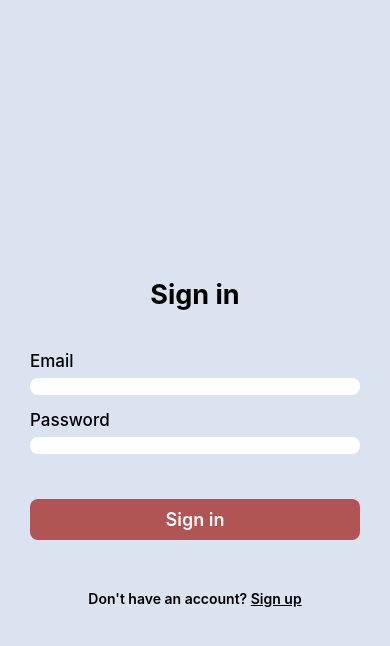
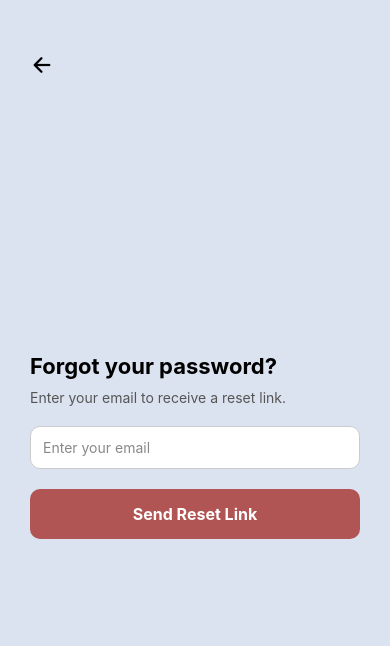
Before and after one commit to samuvosucm/GuideTourMobileAppFrontend, a React Native app: screen /ForgotPasswordScreen in a window 390 px wide. Shown: the top 646 px of the page. Built offline with nearby package versions, Linux system fonts and the light colour scheme.

Commit message:
forgot password screen added

```diff
--- a/package.json
+++ b/package.json
@@ -19,7 +19,8 @@
     "react-native-reanimated": "~3.17.4",
     "react-native-safe-area-context": "5.4.0",
     "react-native-screens": "~4.11.1",
-    "@react-native-segmented-control/segmented-control": "2.5.7"
+    "@react-native-segmented-control/segmented-control": "2.5.7",
+    "@expo/vector-icons": "^14.1.0"
   },
   "devDependencies": {
     "@babel/core": "^7.20.0"
--- a/src/navigation/AppNavigator.js
+++ b/src/navigation/AppNavigator.js
@@ -5,6 +5,7 @@ import { createNativeStackNavigator } from '@react-navigation/native-stack';
 // Screens
 import SignInScreen from '../screens/Authentication/SignInScreen';
 import SignUpScreen from '../screens/Authentication/SignUpScreen';
+import ForgotPasswordScreen from '../screens/Authentication/ForgotPasswordScreen';
 
 const Stack = createNativeStackNavigator();
 
@@ -22,6 +23,11 @@ export default function AppNavigator() {
           component={SignUpScreen}
           options={{ headerShown: false }}
         />
+        <Stack.Screen
+          name="ForgotPasswordScreen"
+          component={ForgotPasswordScreen}
+          options={{ headerShown: false }}
+        />
       </Stack.Navigator>
     </NavigationContainer>
   );
--- /dev/null
+++ b/src/screens/Authentication/ForgotPasswordScreen.js
@@ -0,0 +1,89 @@
+import { Ionicons } from '@expo/vector-icons'
+import React, { useState } from 'react'
+import { SafeAreaView, TouchableOpacity, View, Text, StyleSheet, TextInput } from 'react-native'
+
+export default function ForgotPasswordScreen({ navigation }) {
+
+    const [email, setEmail] = useState('')
+
+    const handlePasswordRecovery = async () => {
+            try {
+            } catch (error) {
+                Alert.alert("Error", error.message);
+            }
+    }
+
+    return (
+        <SafeAreaView style={{ flex: 1, backgroundColor: "#dce3f0ff" }}>
+            <View style={styles.container}>
+                <TouchableOpacity style={{marginTop:22}} onPress={() => navigation.goBack()}>
+                <Ionicons name={"arrow-back"} size={24} />
+                </TouchableOpacity>
+
+                <View style={styles.content}>
+                <Text style={styles.title}>Forgot your password?</Text>
+                <Text style={styles.subtitle}>
+                    Enter your email to receive a reset link.
+                </Text>
+
+                <TextInput
+                    style={styles.input}
+                    placeholder="Enter your email"
+                    placeholderTextColor="#888"
+                    keyboardType="email-address"
+                    autoCapitalize="none"
+                    value={email}
+                    onChangeText={setEmail}
+                />
+
+                <TouchableOpacity
+                    style={styles.button}
+                    onPress={handlePasswordRecovery}
+                >
+                    <Text style={styles.buttonText}>Send Reset Link</Text>
+                </TouchableOpacity>
+                </View>
+            </View>
+            </SafeAreaView>
+  );
+}
+
+const styles = StyleSheet.create({
+  container: {
+    padding: 30,
+    flex: 1,
+  },
+  content: {
+    flex: 1,
+    justifyContent: "center",
+  },
+  title: {
+    fontSize: 22,
+    fontWeight: "bold",
+    marginBottom: 10,
+  },
+  subtitle: {
+    fontSize: 14,
+    color: "#555",
+    marginBottom: 20,
+  },
+  input: {
+    borderWidth: 1,
+    borderColor: "#ccc",
+    borderRadius: 10,
+    padding: 12,
+    marginBottom: 20,
+    backgroundColor: "#fff",
+  },
+  button: {
+    backgroundColor: "#b05454ff",
+    padding: 15,
+    borderRadius: 10,
+    alignItems: "center",
+  },
+  buttonText: {
+    color: "#fff",
+    fontSize: 16,
+    fontWeight: "bold",
+  },
+})
--- a/src/screens/Authentication/SignInScreen.js
+++ b/src/screens/Authentication/SignInScreen.js
@@ -2,12 +2,15 @@ import { CurrentRenderContext } from '@react-navigation/native'
 import React, { useState } from 'react'
 import { SafeAreaView, StyleSheet, View, Text, TextInput, TouchableOpacity} from 'react-native'
 import { signIn } from '../../services/dataService'
+import { Ionicons } from '@expo/vector-icons'
 
 export default function SignInScreen({ navigation }) {
     const [form, setForm] = useState ({
         email: '',
         password: ''
     })
+
+    const [showPassword, setShowPassword] = useState(false)
 
     const handleSignIn = async () => {
         try {
@@ -34,12 +37,28 @@ export default function SignInScreen({ navigation }) {
                     >
                     </TextInput>
                     <Text style={styles.inputLabel}>Password</Text>
-                    <TextInput
-                        secureTextEntry
-                        style={styles.inputControl}
-                        value={form.password}
-                        onChangeText={password => setForm({...form, password})}
-                    ></TextInput>
+                    <View style={styles.containerPasswordInput}>
+                        <TextInput
+                            secureTextEntry={!showPassword}
+                            style={styles.inputControlPassword}
+                            value={form.password}
+                            onChangeText={password => setForm({...form, password})}
+                        ></TextInput>
+                        <TouchableOpacity
+                            onPress={() => setShowPassword(prev => !prev)}>
+                            <Ionicons
+                                style={styles.buttonEye}
+                                name={showPassword ? "eye" : "eye-off"}
+                                size={24}/>
+                        </TouchableOpacity>
+                    </View>
+                    <TouchableOpacity
+                        style={styles.formFooterButton}
+                        onPress={() => {
+                            navigation.navigate('ForgotPasswordScreen')
+                        }}>
+                        <Text style={styles.formForgotPassword}>Forgot Password?</Text>
+                    </TouchableOpacity>
                 </View>
                 <TouchableOpacity
                     style={styles.button}
@@ -91,6 +110,11 @@ const styles = StyleSheet.create({
         borderRadius: 8,
         marginBottom: 15
     },
+    inputControlPassword: {
+        backgroundColor: '#ffffffff',
+        borderRadius: 8,
+        flex: 1
+    },
     button: {
         backgroundColor: '#b05454ff',
         borderRadius: 8,
@@ -112,5 +136,21 @@ const styles = StyleSheet.create({
     formFooter: {
         fontWeight: '600',
         textAlign: 'center'
+    },
+    formForgotPassword: {
+        fontWeight: '600',
+        textAlign: 'right',
+        textDecorationLine: 'underline'
+    },
+    buttonEye: {
+        right: 10,
+
+    },
+    containerPasswordInput: {
+        flexDirection: "row",
+        alignItems: "center",
+        backgroundColor: "#fff",
+        borderRadius: 8,
+        paddingHorizontal: 10,
     }
 })
--- a/src/screens/Authentication/SignUpScreen.js
+++ b/src/screens/Authentication/SignUpScreen.js
@@ -1,15 +1,17 @@
-import { CurrentRenderContext } from '@react-navigation/native'
 import SegmentedControl from "@react-native-segmented-control/segmented-control";
 import React, { useState } from 'react'
 import { SafeAreaView, StyleSheet, View, Text, TextInput, TouchableOpacity} from 'react-native'
 import { signUp } from "../../services/dataService";
+import { Ionicons } from '@expo/vector-icons'
 
-export default function LoginScreen({ navigation }) {
+export default function SignUpScreen({ navigation }) {
     const [form, setForm] = useState ({
         username: '',
         email: '',
         password: ''
     })
+
+    const [showPassword, setShowPassword] = useState(false)
 
     const handleSignUp = async () => {
         try {
@@ -55,12 +57,21 @@ export default function LoginScreen({ navigation }) {
                     >
                     </TextInput>
                     <Text style={styles.inputLabel}>Password</Text>
+                    <View style={styles.containerPasswordInput}>
                         <TextInput
-                        secureTextEntry
-                        style={styles.inputControl}
+                            secureTextEntry={!showPassword}
+                            style={styles.inputControlPassword}
                             value={form.password}
                             onChangeText={password => setForm({...form, password})}
                         ></TextInput>
+                        <TouchableOpacity
+                            onPress={() => setShowPassword(prev => !prev)}>
+                            <Ionicons
+                                style={styles.buttonEye}
+                                name={showPassword ? "eye" : "eye-off"}
+                                size={24}/>
+                        </TouchableOpacity>
+                    </View>
                 </View>
                 <TouchableOpacity
                     style={styles.button}
@@ -135,10 +146,30 @@ const styles = StyleSheet.create({
         fontWeight: '600',
         textAlign: 'center'
     },
+    formForgotPassword: {
+        fontWeight: '600',
+        textAlign: 'right'
+    },
     subtitle: {
         textAlign: 'center',
         marginBottom: 6,
         opacity: 0.5,
         fontWeight: '500'
-    }
+    },
+    buttonEye: {
+        right: 10,
+
+    },
+    containerPasswordInput: {
+        flexDirection: "row",
+        alignItems: "center",
+        backgroundColor: "#fff",
+        borderRadius: 8,
+        paddingHorizontal: 10,
+    },
+    inputControlPassword: {
+        backgroundColor: '#ffffffff',
+        borderRadius: 8,
+        flex: 1
+    },
 })
--- a/src/services/dataService.js
+++ b/src/services/dataService.js
@@ -48,3 +48,7 @@ export const signIn = async (userData) => {
         throw error
     }
 }
+
+export const handlePasswordRecovery = async (userData) => {
+
+}
```
Also changed, not shown: 1 other file (tests, documents, lock files or other folders). Lines whose indentation alone changed are shown as unchanged.
